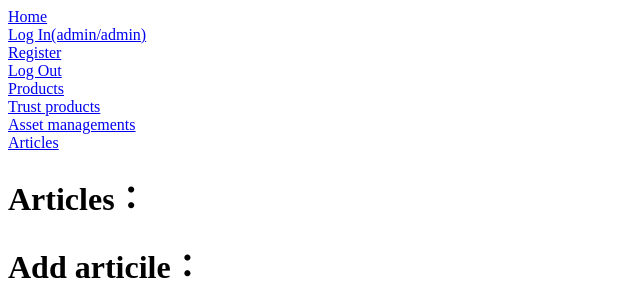
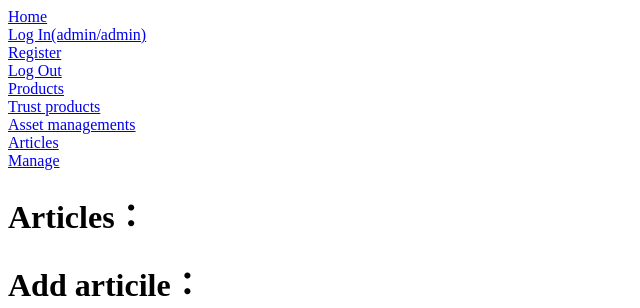
Before and after one commit to xiakunhou/FlaskProject, a Flask app: page /articles in a window 1280 px wide. Shown: the top 308 px of the page, without its empty margins (0-640 px from the left). Run offline with Flask 2, Linux system fonts and the light colour scheme; data that the repository does not hold is empty; some libraries are stand-ins or nearby versions.

```diff
--- a/iInvest/templates/base.html
+++ b/iInvest/templates/base.html
@@ -40,6 +40,7 @@
     <div><a href="/trustProducts">Trust products</a></div>
     <div><a href="/assetManagements">Asset managements</a></div>
     <div><a href="/articles">Articles</a></div>
+    <div><a href="/">Manage</a></div>
     {% with messages = get_flashed_messages() %}
     {% if messages %}
     <ul>
--- a/iInvest/trustProductView.py
+++ b/iInvest/trustProductView.py
@@ -16,7 +16,6 @@ def token():
 	token=generate_csrf(time_limit=3600)
 	return jsonify({'token':token}), 201
 
-@app.route('/')
 @app.route('/index')
 @app.route('/trustProducts', methods=['GET'])
 def get_trust_products():
```
